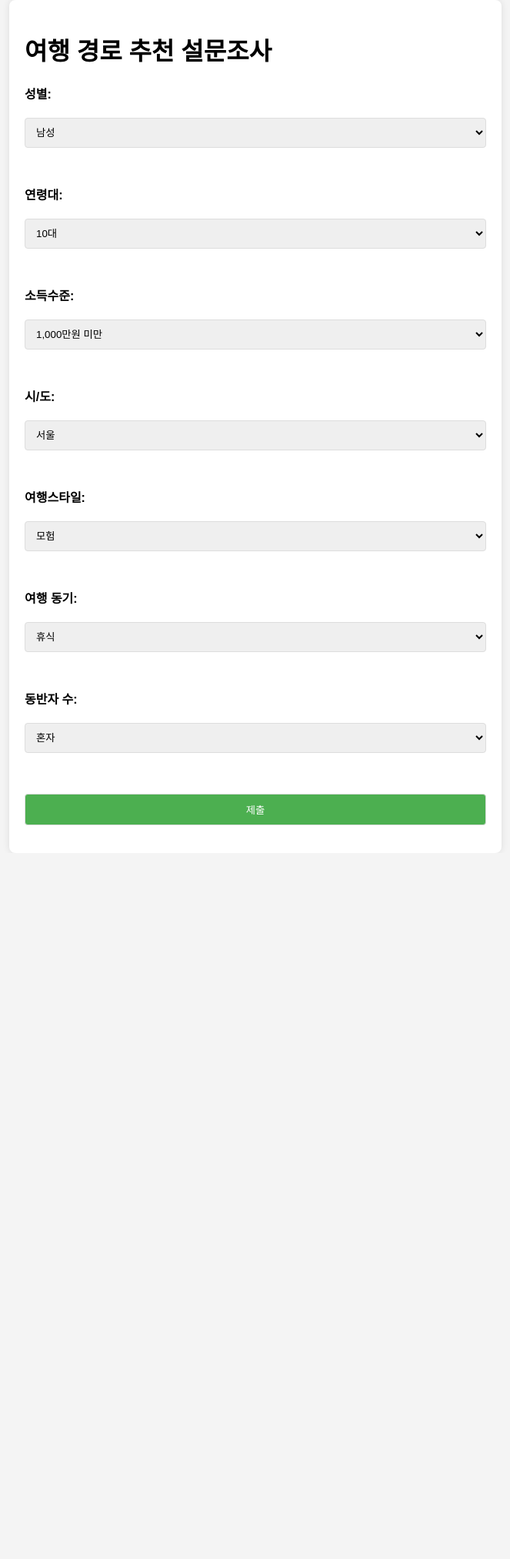
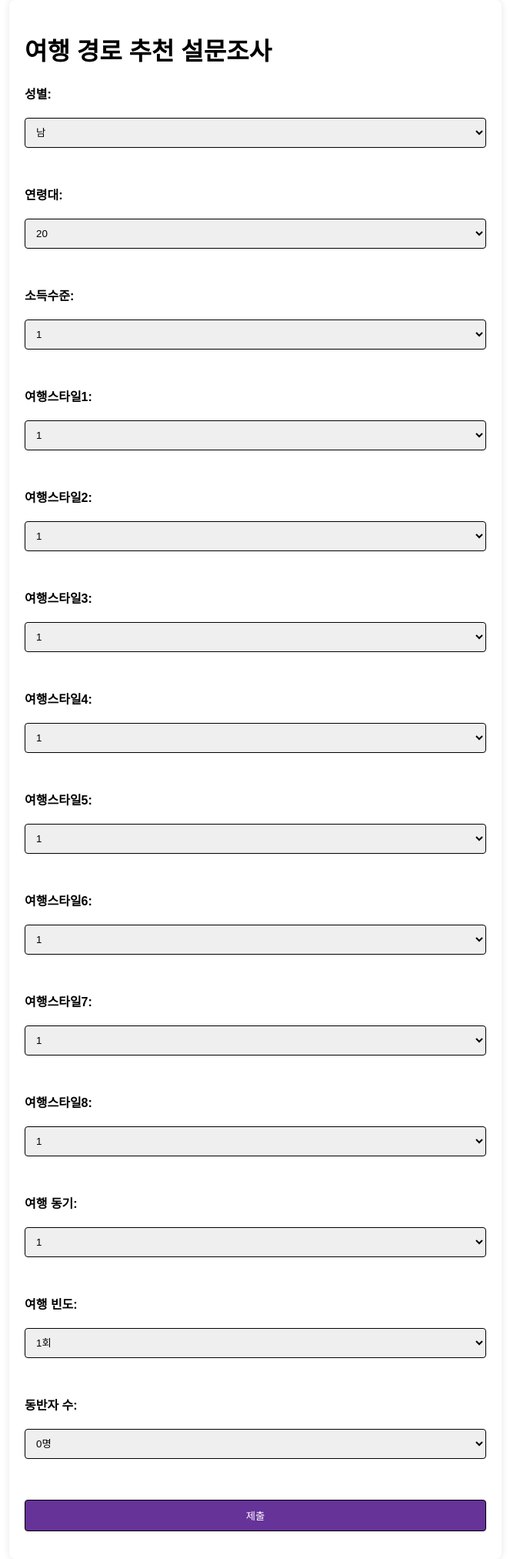
Before and after one commit to zhihaoLim/tripRecommender, a Django app: page /survey/ in a window 1280 px wide. Shown: the whole page at 77% size, without its empty margins (308-971 px from the left). Before the commit the page ends 1072 px from the top, so only its background shows below. Run offline with Django 5.2, Linux system fonts and the light colour scheme.

Commit message:
modify-survey-model

```diff
--- a/django/TripRecommender/TripRecommender/static/TripRecommender/css/style.css
+++ /dev/null
@@ -1,41 +0,0 @@
-/* polls/static/polls/css/style.css */
-
-body {
-    font-family: 'Arial', sans-serif;
-    background-color: #f4f4f4;
-    margin: 0;
-    padding: 0;
-}
-
-.container {
-    max-width: 600px;
-    margin: 0 auto;
-    padding: 20px;
-    background-color: #fff;
-    border-radius: 8px;
-    box-shadow: 0 0 10px rgba(0, 0, 0, 0.1);
-}
-
-form {
-    display: grid;
-    gap: 15px;
-}
-
-label {
-    font-weight: bold;
-}
-
-select, input {
-    width: 100%;
-    padding: 10px;
-    border: 1px solid #ddd;
-    border-radius: 4px;
-    box-sizing: border-box;
-    margin-top: 5px;
-}
-
-input[type="submit"] {
-    background-color: #4CAF50;
-    color: white;
-    cursor: pointer;
-}
--- a/django/TripRecommender/TripRecommender/templates/TripRecommender/survey.html
+++ b/django/TripRecommender/TripRecommender/templates/TripRecommender/survey.html
@@ -1,8 +1,47 @@
-{% load static %}
 <html>
 <head>
     <title>여행 경로 추천 설문조사</title>
-    <link rel="stylesheet" type="text/css" href="{% static 'TripRecommender/css/style.css' %}">
+    <style>
+        body {
+            font-family: 'Arial', sans-serif;
+            background-color: white;
+            margin: 0;
+            padding: 0;
+        }
+
+        .container {
+            max-width: 600px;
+            margin: 0 auto;
+            padding: 20px;
+            background-color: white;
+            border-radius: 8px;
+            box-shadow: 0 0 10px rgba(0, 0, 0, 0.1);
+        }
+
+        form {
+            display: grid;
+            gap: 15px;
+        }
+
+        label {
+            font-weight: bold;
+        }
+
+        select, input {
+            width: 100%;
+            padding: 10px;
+            border: 1px solid black;
+            border-radius: 4px;
+            box-sizing: border-box;
+            margin-top: 5px;
+        }
+
+        input[type="submit"] {
+            background-color: rebeccapurple;
+            color: white;
+            cursor: pointer;
+        }
+    </style>
 </head>
 <body>
 
@@ -15,57 +54,152 @@
 
     <label for="gender">성별:</label>
     <select name="gender" required>
-        <option value="M">남성</option>
-        <option value="F">여성</option>
+        <option value="남">남</option>
+        <option value="여">여</option>
     </select><br>
 
     <label for="age">연령대:</label>
     <select name="age" required>
-        <option value="10s">10대</option>
-        <option value="20s">20대</option>
-        <option value="30s">30대</option>
-        <option value="40s">40대</option>
-        <option value="50s">50대 이상</option>
+        <option value="1">20</option>
+        <option value="2">30</option>
+        <option value="3">40</option>
+        <option value="4">50</option>
+        <option value="5">60</option>
     </select><br>
 
     <label for="income">소득수준:</label>
     <select name="income" required>
-        <option value="1">1,000만원 미만</option>
-        <option value="2">1,000만원 - 3,000만원</option>
-        <option value="3">3,000만원 - 5,000만원</option>
-        <option value="4">5,000만원 이상</option>
+        <option value="1">1</option>
+        <option value="2">2</option>
+        <option value="3">3</option>
+        <option value="4">4</option>
+        <option value="5">5</option>
+        <option value="6">6</option>
+        <option value="7">7</option>
+        <option value="8">8</option>
+        <option value="9">9</option>
+        <option value="10">10</option>
     </select><br>
 
-    <label for="sido">시/도:</label>
-    <select name="sido" required>
-        <option value="Seoul">서울</option>
-        <option value="Busan">부산</option>
-        <option value="Incheon">인천</option>
-        <!-- 다른 시/도 추가 -->
+    <label for="travel_style_1">여행스타일1:</label>
+    <select name="travel_style_1" required>
+        <option value="1">1</option>
+        <option value="2">2</option>
+        <option value="3">3</option>
+        <option value="4">4</option>
+        <option value="5">5</option>
+        <option value="6">6</option>
+        <option value="7">7</option>
     </select><br>
 
-    <label for="travel_style">여행스타일:</label>
-    <select name="travel_style" required>
-        <option value="Adventure">모험</option>
-        <option value="Relaxation">휴식</option>
-        <option value="Cultural">문화체험</option>
-        <option value="City">도시 여행</option>
+    <label for="travel_style_2">여행스타일2:</label>
+    <select name="travel_style_2" required>
+        <option value="1">1</option>
+        <option value="2">2</option>
+        <option value="3">3</option>
+        <option value="4">4</option>
+        <option value="5">5</option>
+        <option value="6">6</option>
+        <option value="7">7</option>
+    </select><br>
+
+    <label for="travel_style_3">여행스타일3:</label>
+    <select name="travel_style_3" required>
+        <option value="1">1</option>
+        <option value="2">2</option>
+        <option value="3">3</option>
+        <option value="4">4</option>
+        <option value="5">5</option>
+        <option value="6">6</option>
+        <option value="7">7</option>
+    </select><br>
+
+    <label for="travel_style_4">여행스타일4:</label>
+    <select name="travel_style_4" required>
+        <option value="1">1</option>
+        <option value="2">2</option>
+        <option value="3">3</option>
+        <option value="4">4</option>
+        <option value="5">5</option>
+        <option value="6">6</option>
+        <option value="7">7</option>
+    </select><br>
+
+    <label for="travel_style_5">여행스타일5:</label>
+    <select name="travel_style_5" required>
+        <option value="1">1</option>
+        <option value="2">2</option>
+        <option value="3">3</option>
+        <option value="4">4</option>
+        <option value="5">5</option>
+        <option value="6">6</option>
+        <option value="7">7</option>
+    </select><br>
+
+    <label for="travel_style_6">여행스타일6:</label>
+    <select name="travel_style_6" required>
+        <option value="1">1</option>
+        <option value="2">2</option>
+        <option value="3">3</option>
+        <option value="4">4</option>
+        <option value="5">5</option>
+        <option value="6">6</option>
+        <option value="7">7</option>
+    </select><br>
+
+    <label for="travel_style_7">여행스타일7:</label>
+    <select name="travel_style_7" required>
+        <option value="1">1</option>
+        <option value="2">2</option>
+        <option value="3">3</option>
+        <option value="4">4</option>
+        <option value="5">5</option>
+        <option value="6">6</option>
+        <option value="7">7</option>
+    </select><br>
+
+    <label for="travel_style_8">여행스타일8:</label>
+    <select name="travel_style_8" required>
+        <option value="1">1</option>
+        <option value="2">2</option>
+        <option value="3">3</option>
+        <option value="4">4</option>
+        <option value="5">5</option>
+        <option value="6">6</option>
+        <option value="7">7</option>
     </select><br>
 
     <label for="travel_motive">여행 동기:</label>
     <select name="travel_motive" required>
-        <option value="Leisure">휴식</option>
-        <option value="Exploration">탐험</option>
-        <option value="Cultural_experience">문화체험</option>
-        <!-- 다른 여행 동기 추가 -->
+        <option value="1">1</option>
+        <option value="2">2</option>
+        <option value="3">3</option>
+        <option value="4">4</option>
+        <option value="5">5</option>
+        <option value="6">6</option>
+        <option value="7">7</option>
+        <option value="8">8</option>
+        <option value="9">9</option>
+        <option value="10">10</option>
+    </select><br>
+
+    <label for="travel_num">여행 빈도:</label>
+    <select name="travel_num" required>
+        <option value="1">1회</option>
+        <option value="2">2회</option>
+        <option value="3">3회</option>
+        <option value="4">4회</option>
+        <option value="5">5회 이상</option>
     </select><br>
 
     <label for="travel_companions_num">동반자 수:</label>
     <select name="travel_companions_num" required>
-        <option value="Alone">혼자</option>
-        <option value="With_family">가족과</option>
-        <option value="With_friends">친구와</option>
-        <option value="Group">단체</option>
+        <option value="0">0명</option>
+        <option value="1">1명</option>
+        <option value="2">2명</option>
+        <option value="3">3명</option>
+        <option value="4">4명</option>
+        <option value="5">5명 이상</option>
     </select><br>
 
     <input type="submit" value="제출">
--- a/django/TripRecommender/TripRecommender/views.py
+++ b/django/TripRecommender/TripRecommender/views.py
@@ -1,25 +1,38 @@
 from django.shortcuts import render, redirect
 from .models import Traveler
-from django.http import HttpResponse
 
 def survey(request): #권승훈
     if request.method == 'POST':
         gender = request.POST.get('gender')
         age = request.POST.get('age')
-        sido = request.POST.get('sido')
-        travel_style = request.POST.get('travel_style')
+        income = request.POST.get('income')
+        travel_style_1 = request.POST.get('travel_style_1')
+        travel_style_2 = request.POST.get('travel_style_2')
+        travel_style_3 = request.POST.get('travel_style_3')
+        travel_style_4 = request.POST.get('travel_style_4')
+        travel_style_5 = request.POST.get('travel_style_5')
+        travel_style_6 = request.POST.get('travel_style_6')
+        travel_style_7 = request.POST.get('travel_style_7')
+        travel_style_8 = request.POST.get('travel_style_8')
         travel_motive = request.POST.get('travel_motive')
+        travel_num = request.POST.get('travel_num')
         travel_companions_num = request.POST.get('travel_companions_num')
-        income = request.POST.get('income')
 
         Traveler.objects.create(
             gender=gender,
             age=age,
-            sido=sido,
-            travel_style=travel_style,
+            income=income,
+            travel_style_1=travel_style_1,
+            travel_style_2=travel_style_2,
+            travel_style_3=travel_style_3,
+            travel_style_4=travel_style_4,
+            travel_style_5=travel_style_5,
+            travel_style_6=travel_style_6,
+            travel_style_7=travel_style_7,
+            travel_style_8=travel_style_8,
             travel_motive=travel_motive,
+            travel_num=travel_num,
             travel_companions_num=travel_companions_num,
-            income=income,
         )
 
         return redirect('thank_you')
```
Also changed, not shown: django/TripRecommender/TripRecommender/models.py (+133 -32 lines), django/TripRecommender/TripRecommender/migrations/0001_initial.py, django/TripRecommender/TripRecommender/migrations/0002_initial.py (added), django/TripRecommender/db.sqlite3.
